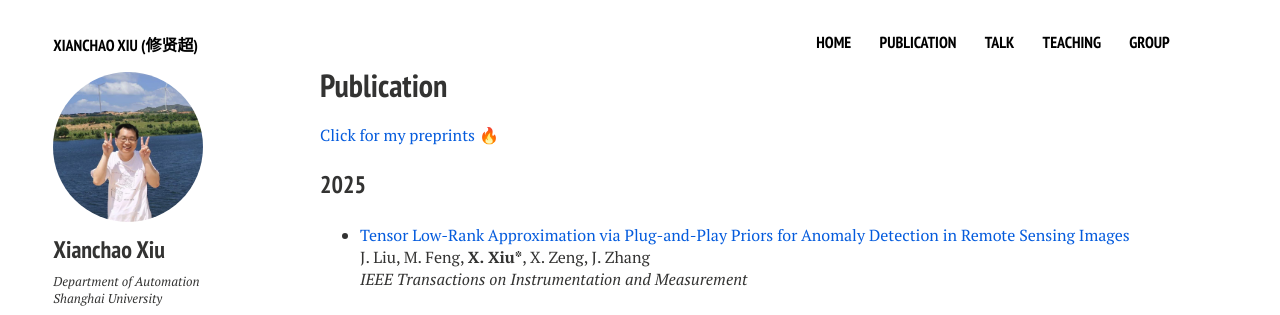
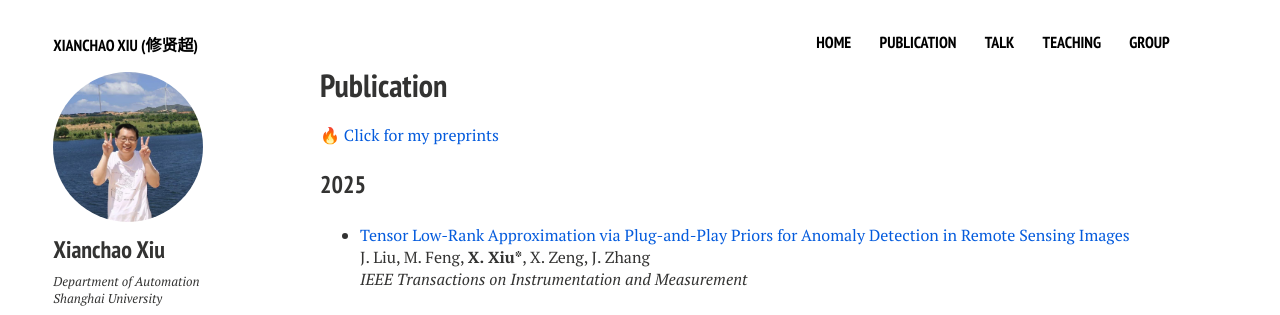
Before and after one commit to xianchaoxiu/xianchaoxiu.github.io, a Jekyll site: the page built from publication/index.md, in a window 1280 px wide. Shown: the top 315 px of the page. Built offline with Jekyll 4.4.1, drawn with Linux system fonts in a browser that asks for light colours; nearby versions of some CDN libraries.

Commit message:
Update index.md

```diff
--- a/publication/index.md
+++ b/publication/index.md
@@ -9,7 +9,7 @@ share: false
 ---
 
 
-<a href="https://arxiv.org/search/?query=xiu%2C+xianchao&searchtype=all&abstracts=show&order=-announced_date_first&size=50" class="textlink" target="_blank"> Click for my preprints </a>  🔥
+🔥 <a href="https://arxiv.org/search/?query=xiu%2C+xianchao&searchtype=all&abstracts=show&order=-announced_date_first&size=50" class="textlink" target="_blank"> Click for my preprints </a>
 
 
 ### 2025
```
